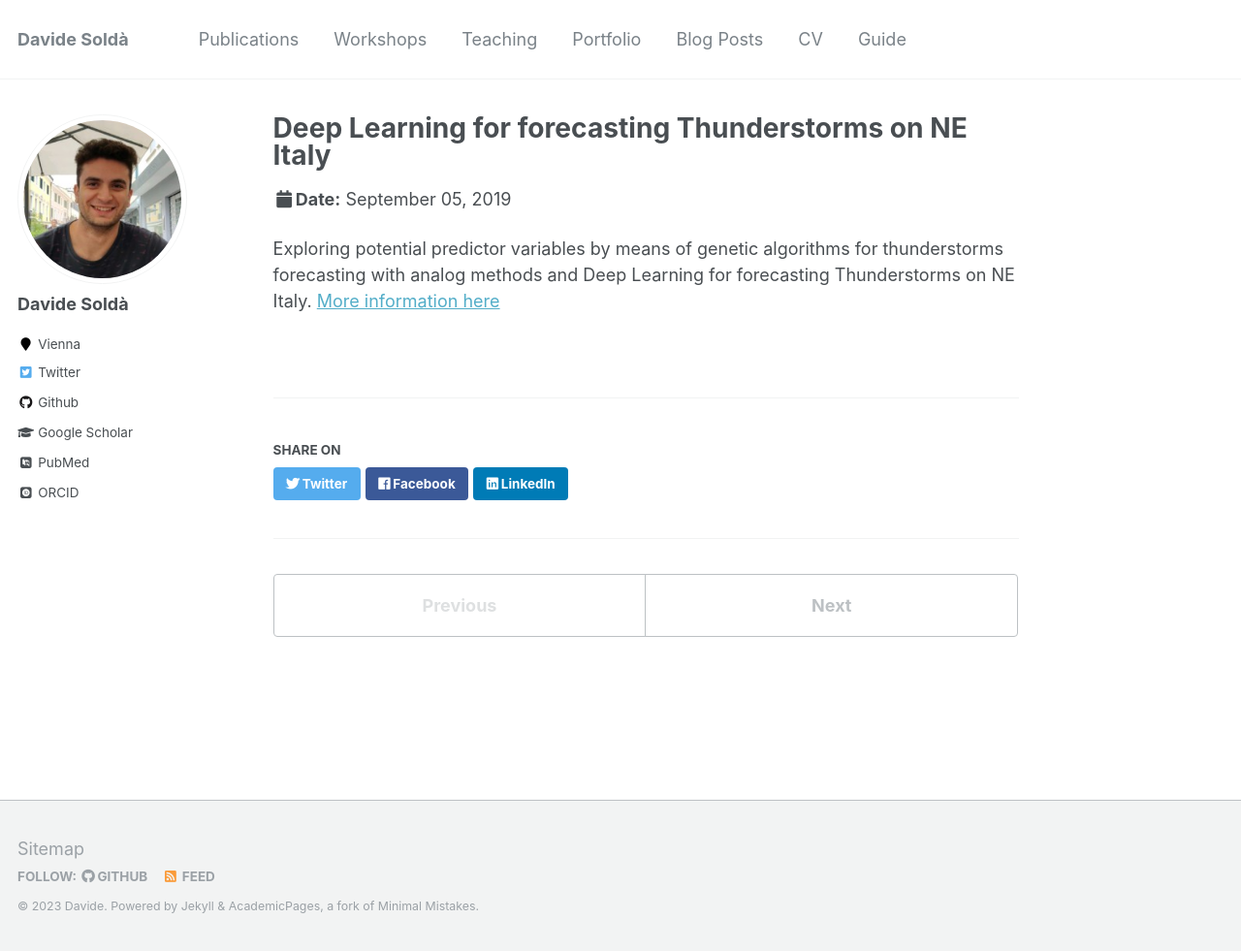
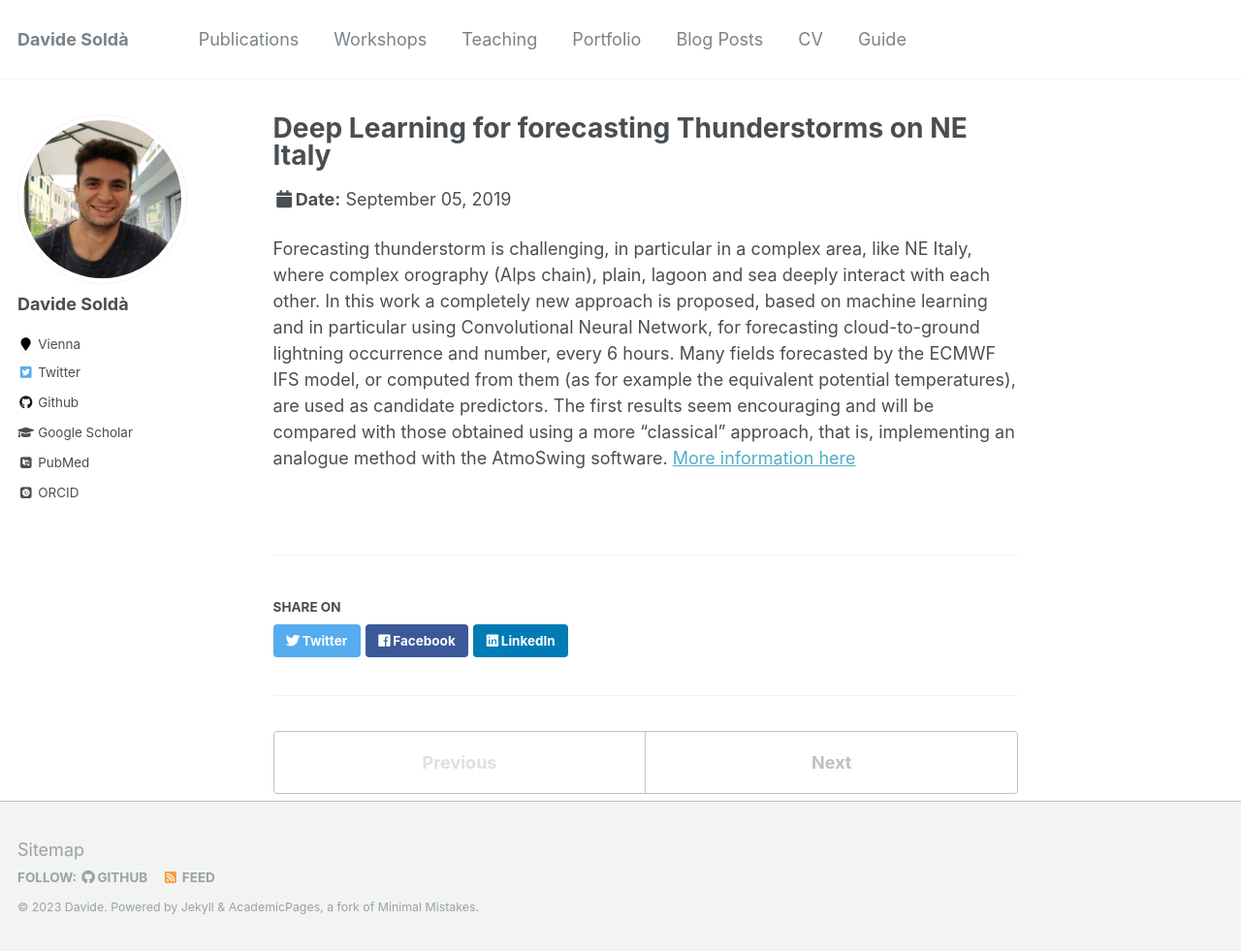
Before and after one commit to DavideSolda/davidesolda.github.io, a Jekyll site: the page built from _talks/2019-09-05-poster-1.md, in a window 1280 px wide and 981 px high. Shown: the whole window at 97% size. Built offline with Jekyll 4.4.1, drawn with Linux system fonts in a browser that asks for light colours; some web fonts are replaced.

```diff
--- a/_talks/2019-09-05-poster-1.md
+++ b/_talks/2019-09-05-poster-1.md
@@ -8,4 +8,4 @@ date: 2019-09-05
 location: "Cracow, Poland"
 ---
 
-Exploring potential predictor variables by means of genetic algorithms for thunderstorms forecasting with analog methods and Deep Learning for forecasting Thunderstorms on NE Italy. [More information here](https://meetingorganizer.copernicus.org/ECSS2019/posters/34661)
+Forecasting thunderstorm is challenging, in particular in a complex area, like NE Italy, where complex orography (Alps chain), plain, lagoon and sea deeply interact with each other. In this work a completely new approach is proposed, based on machine learning and in particular using Convolutional Neural Network, for forecasting cloud-to-ground lightning occurrence and number, every 6 hours. Many fields forecasted by the ECMWF IFS model, or computed from them (as for example the equivalent potential temperatures), are used as candidate predictors. The first results seem encouraging and will be compared with those obtained using a more "classical" approach, that is, implementing an analogue method with the AtmoSwing software. [More information here](https://meetingorganizer.copernicus.org/ECSS2019/posters/34661)
```
Also changed, not shown: _pages/about.md (+2 -1 lines).
